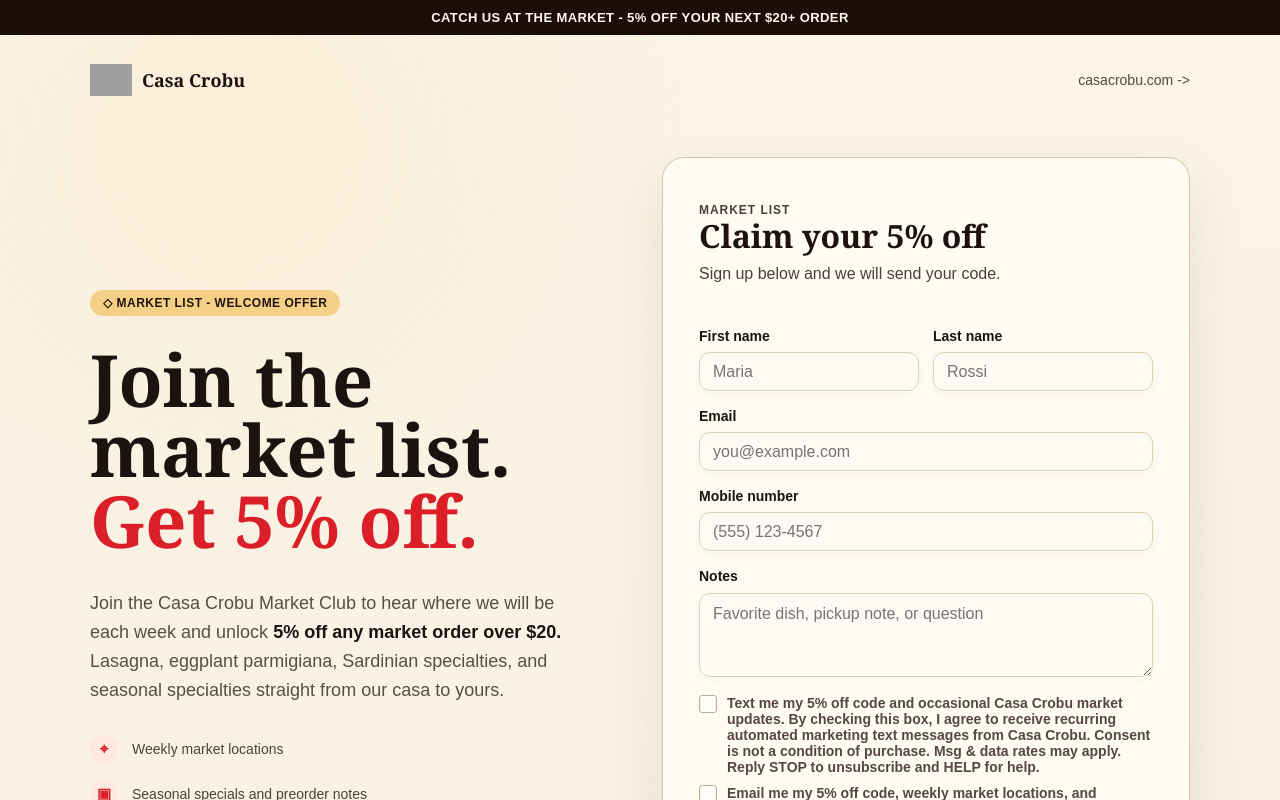
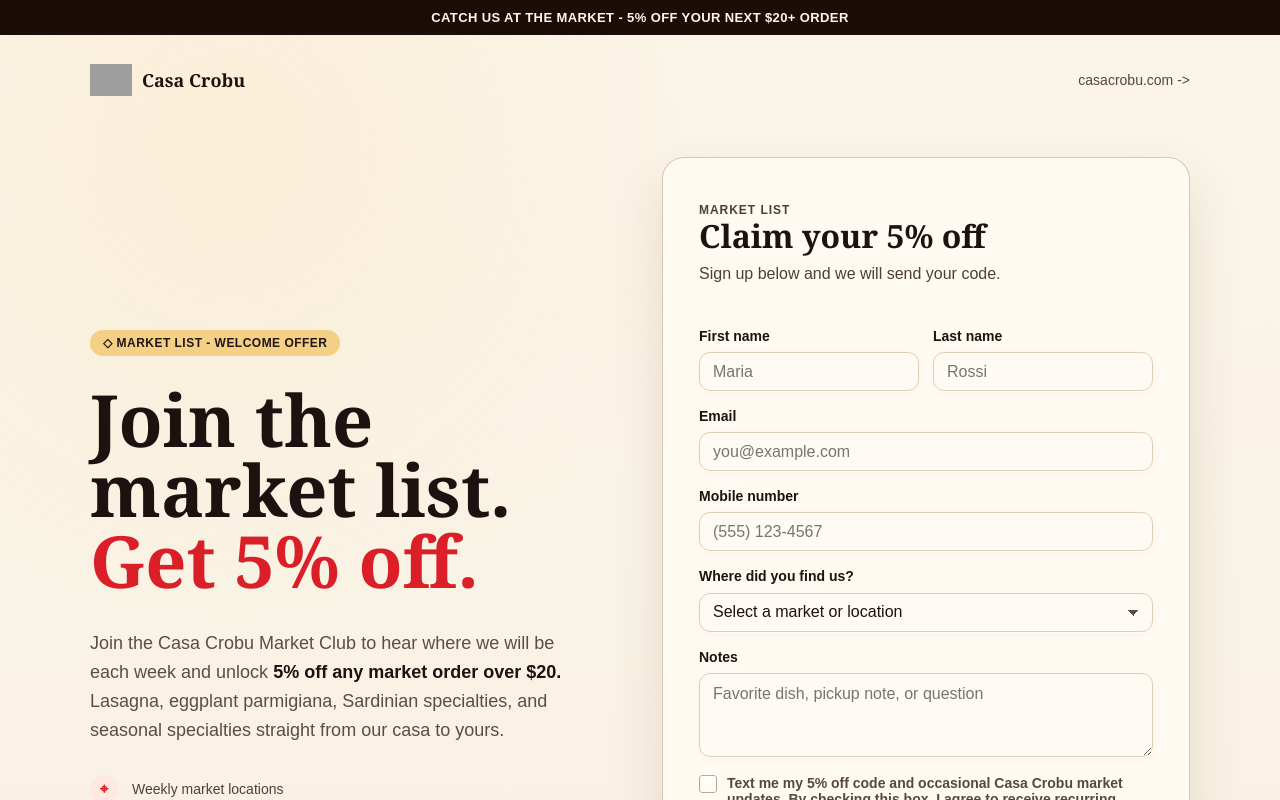
Before and after one commit to choudlet/shopify-audit-system, a Next.js app in the folder lead-coupon-signup/: page / in a window 1280 px wide. Shown: the top 800 px of the page. Built offline with nearby package versions, Linux system fonts and the light colour scheme; grey boxes are pictures that could not be loaded.

Commit message:
fix: progress with dropdown flow etc.

```diff
--- a/lead-coupon-signup/app/api/lead/route.ts
+++ b/lead-coupon-signup/app/api/lead/route.ts
@@ -66,6 +66,10 @@
     email: lead.email || "",
     phone: lead.phone || "",
     market: lead.market || "",
+    location: lead.location || lead.market || "",
+    source: lead.source || "",
+    channel: lead.channel || lead.source || "",
+    campaign: lead.campaign || "",
     message: lead.message || "",
     smsOptIn: Boolean(lead.smsOptIn),
     emailOptIn: Boolean(lead.emailOptIn),
--- a/lead-coupon-signup/app/page.module.css
+++ b/lead-coupon-signup/app/page.module.css
@@ -210,6 +210,7 @@
 }
 
 .formPanel input,
+.formPanel select,
 .formPanel textarea {
   width: 100%;
   border: 1px solid #dfcfb5;
@@ -229,6 +230,16 @@
   padding: 8px 42px 8px 13px;
 }
 
+.formPanel select {
+  height: 39px;
+  padding: 8px 36px 8px 13px;
+  appearance: none;
+  background:
+    linear-gradient(45deg, transparent 50%, #5b4d45 50%) calc(100% - 18px) 16px / 6px 6px no-repeat,
+    linear-gradient(135deg, #5b4d45 50%, transparent 50%) calc(100% - 13px) 16px / 6px 6px no-repeat,
+    #fffaf3;
+}
+
 .formPanel textarea {
   resize: vertical;
   min-height: 78px;
@@ -236,6 +247,7 @@
 }
 
 .formPanel input:focus,
+.formPanel select:focus,
 .formPanel textarea:focus {
   border-color: var(--red);
   background: #fffdf8;
@@ -332,6 +344,9 @@
   border: 1px solid #e0d2bd;
   background: #fff8eb;
   color: var(--ink);
+  display: grid;
+  place-items: center;
+  text-decoration: none;
 }
 
 .finePrint {
--- a/lead-coupon-signup/app/page.tsx
+++ b/lead-coupon-signup/app/page.tsx
@@ -18,6 +18,25 @@
   emailOptIn: false,
 };
 
+const marketLocationOptions = [
+  "Belleview Station DTC",
+  "Boulder Farmers Market",
+  "Central Park",
+  "City Park",
+  "Festival Park",
+  "Gluten Free Market",
+  "Golden",
+  "Harvey Park",
+  "Highlands",
+  "Lafayette",
+  "Longmont Farmer's Market",
+  "Louisville",
+  "Parker",
+  "South Pearl Street Market",
+  "Thornton",
+  "Westminster",
+];
+
 export default function Home() {
   return (
     <Suspense>
@@ -29,6 +48,8 @@
 function LeadSignupPage() {
   const searchParams = useSearchParams();
   const isEmbed = searchParams.get("embed") === "1" || searchParams.get("embed") === "true";
+  const urlLocation = searchParams.get("location") || searchParams.get("market") || "";
+  const shouldShowLocationSelect = !urlLocation;
   const [form, setForm] = useState<LeadPayload>(initialForm);
   const [errors, setErrors] = useState<FieldErrors>({});
   const [isSubmitting, setIsSubmitting] = useState(false);
@@ -47,7 +68,11 @@
     event.preventDefault();
     const result = validateLeadPayload({
       ...form,
-      market: searchParams.get("market") || searchParams.get("location") || "",
+      market: urlLocation || form.location || "",
+      location: urlLocation || form.location || "",
+      source: searchParams.get("source") || "",
+      channel: searchParams.get("channel") || searchParams.get("source") || "",
+      campaign: searchParams.get("campaign") || "",
     });
 
     if (!result.ok) {
@@ -133,9 +158,9 @@
                 We received your signup and will send the code to the contact info you provided. See
                 you at the market.
               </p>
-              <button className={styles.secondaryButton} type="button" onClick={() => setSubmitted(false)}>
-                Add another signup
-              </button>
+              <a className={styles.secondaryButton} href="https://casacrobu.com">
+                Return to Casa Crobu
+              </a>
             </div>
           ) : (
             <form onSubmit={onSubmit} noValidate>
@@ -201,6 +226,24 @@
 
               {errors.contact ? <p className={styles.inlineError}>{errors.contact}</p> : null}
 
+              {shouldShowLocationSelect ? (
+                <label>
+                  <span>Where did you find us?</span>
+                  <select
+                    name="location"
+                    value={form.location || ""}
+                    onChange={(event) => updateField("location", event.target.value)}
+                  >
+                    <option value="">Select a market or location</option>
+                    {marketLocationOptions.map((location) => (
+                      <option key={location} value={location}>
+                        {location}
+                      </option>
+                    ))}
+                  </select>
+                </label>
+              ) : null}
+
               <label>
                 <span>Notes</span>
                 <textarea
--- a/lead-coupon-signup/lib/shopify.ts
+++ b/lead-coupon-signup/lib/shopify.ts
@@ -1,4 +1,4 @@
-import { marketTag, type NormalizedLeadPayload } from "./validation";
+import { prefixedTag, type NormalizedLeadPayload } from "./validation";
 
 const SHOPIFY_API_VERSION = "2026-04";
 
@@ -125,11 +125,29 @@
 }
 
 function buildTags(lead: NormalizedLeadPayload): string[] {
-  const tags = ["website-lead", "coupon-signup", "casa-crobu", "source-custom-landing-page"];
-  const tag = marketTag(lead.market);
+  const tags = ["market_club", "welcome_offer_5_off_20", "casa_crobu", "source_custom_landing_page"];
+  const sourceLocation = prefixedTag("source_location", lead.location || lead.market);
+  const sourceChannel = prefixedTag("source_channel", lead.channel || lead.source);
+  const campaign = prefixedTag("campaign", lead.campaign);
 
-  if (tag) {
-    tags.push(tag);
+  if (sourceLocation) {
+    tags.push(sourceLocation);
+  }
+
+  if (sourceChannel) {
+    tags.push(sourceChannel);
+  }
+
+  if (campaign) {
+    tags.push(campaign);
+  }
+
+  if (lead.email && lead.emailOptIn) {
+    tags.push("email_opt_in");
+  }
+
+  if (lead.phone && lead.smsOptIn) {
+    tags.push("sms_opt_in");
   }
 
   return tags;
@@ -137,13 +155,15 @@
 
 function buildLeadNote(lead: NormalizedLeadPayload): string {
   return [
-    "Casa Crobu coupon signup",
+    "Casa Crobu Market Club signup",
     `Submitted at: ${lead.submittedAt}`,
     `First name: ${lead.firstName}`,
     lead.lastName ? `Last name: ${lead.lastName}` : null,
     lead.email ? `Email: ${lead.email}` : null,
     lead.phone ? `Phone: ${lead.phone}` : null,
-    lead.market ? `Market: ${lead.market}` : null,
+    lead.location || lead.market ? `Source location: ${lead.location || lead.market}` : null,
+    lead.channel || lead.source ? `Source channel: ${lead.channel || lead.source}` : null,
+    lead.campaign ? `Campaign: ${lead.campaign}` : null,
     lead.message ? `Message: ${lead.message}` : null,
     `SMS opt-in: ${lead.smsOptIn ? "yes" : "no"}`,
     `Email opt-in: ${lead.emailOptIn ? "yes" : "no"}`,
--- a/lead-coupon-signup/lib/validation.ts
+++ b/lead-coupon-signup/lib/validation.ts
@@ -4,6 +4,10 @@
   email?: string;
   phone?: string;
   market?: string;
+  location?: string;
+  source?: string;
+  channel?: string;
+  campaign?: string;
   message?: string;
   smsOptIn?: boolean;
   emailOptIn?: boolean;
@@ -33,6 +37,10 @@
   const email = cleanEmail(input.email);
   const phone = normalizePhone(input.phone);
   const market = cleanText(input.market);
+  const location = cleanText(input.location);
+  const source = cleanText(input.source);
+  const channel = cleanText(input.channel);
+  const campaign = cleanText(input.campaign);
   const message = cleanText(input.message, 1000);
   const smsOptIn = input.smsOptIn === true;
   const emailOptIn = input.emailOptIn === true;
@@ -66,6 +74,10 @@
       email,
       phone,
       market,
+      location,
+      source,
+      channel,
+      campaign,
       message,
       smsOptIn,
       emailOptIn,
@@ -113,16 +125,16 @@
   return digits;
 }
 
-export function marketTag(market?: string): string | null {
-  if (!market) {
+export function prefixedTag(prefix: string, value?: string): string | null {
+  if (!value) {
     return null;
   }
 
-  const slug = market
+  const slug = value
     .toLowerCase()
-    .replace(/[^a-z0-9]+/g, "-")
-    .replace(/^-+|-+$/g, "")
+    .replace(/[^a-z0-9]+/g, "_")
+    .replace(/^_+|_+$/g, "")
     .slice(0, 50);
 
-  return slug ? `market-${slug}` : null;
+  return slug ? `${prefix}_${slug}` : null;
 }
```
Also changed, not shown: 2 other files (tests, documents, lock files or other folders).
